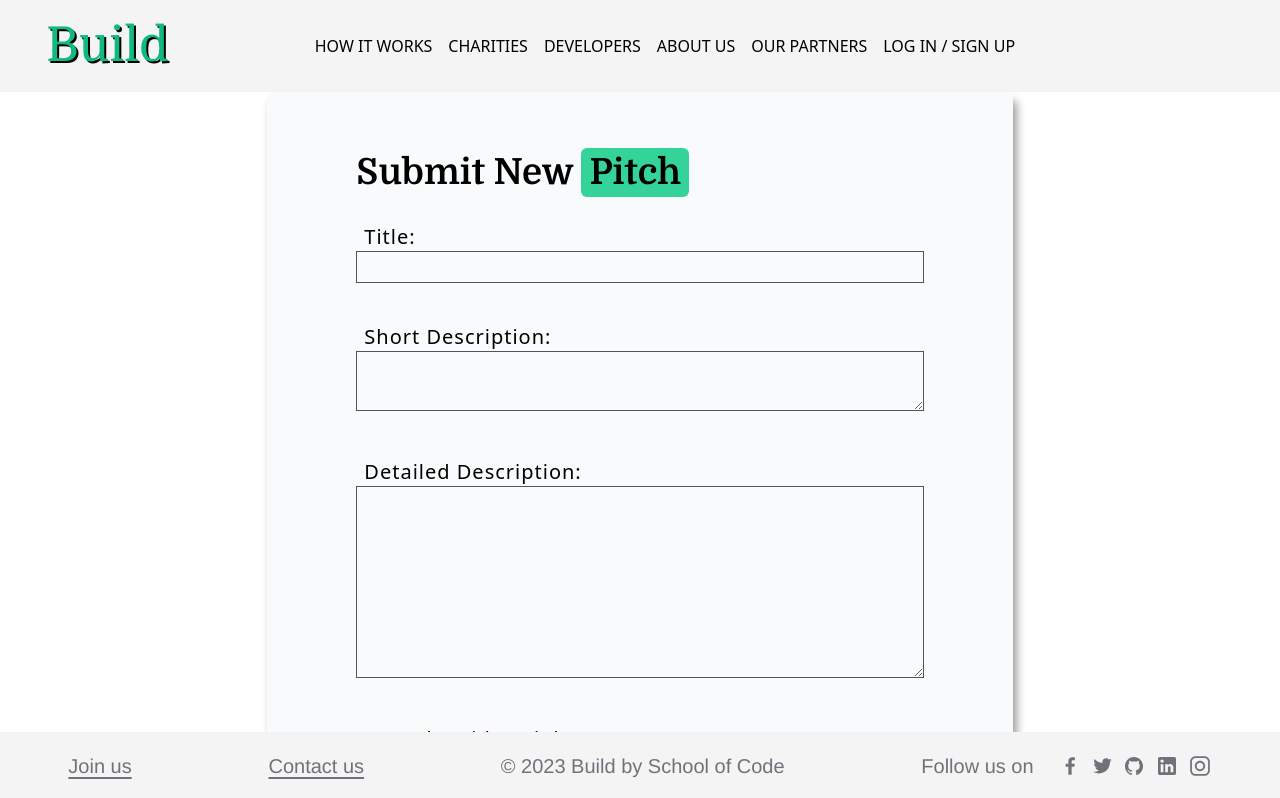
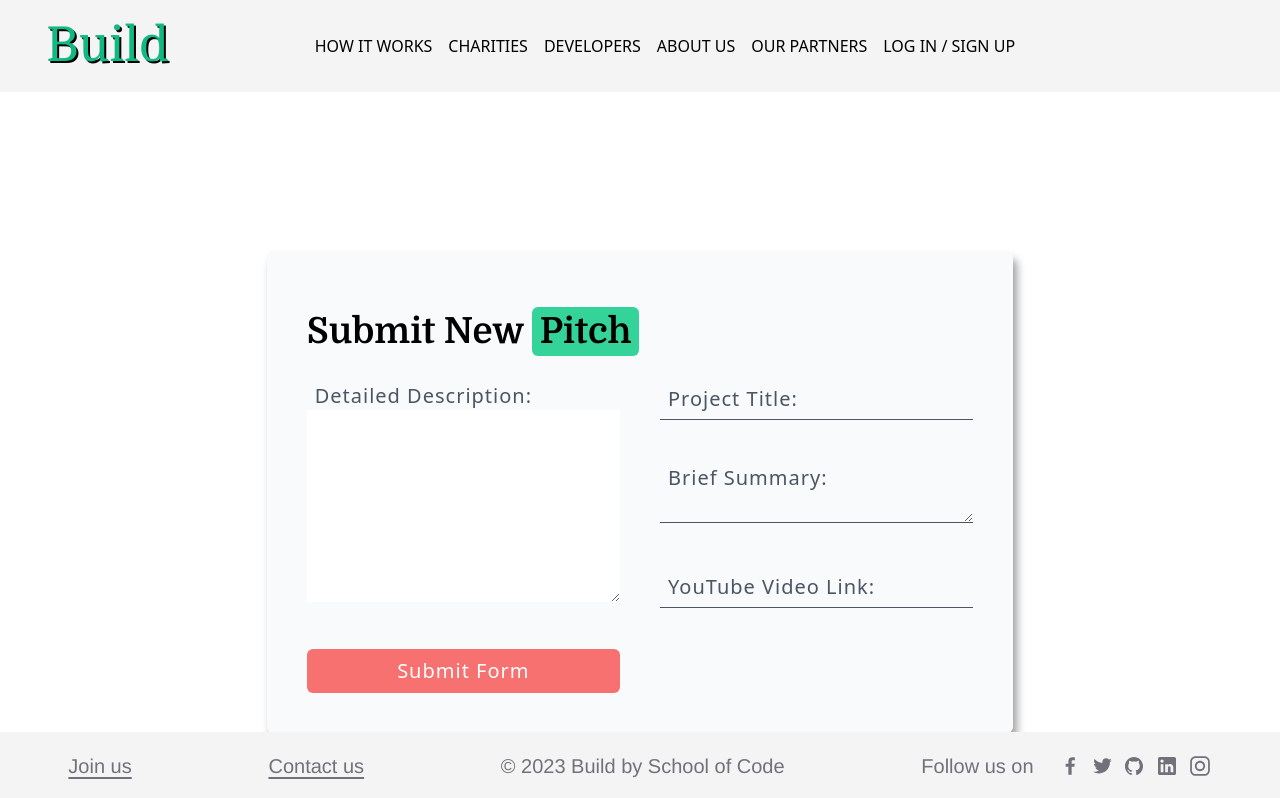
Before and after one commit to SchoolOfCode/Team-Build, a Next.js app: page /charity/dashboard/pitch-form in a window 1280 px wide. Shown: the top 798 px of the page. Built offline with nearby package versions, Linux system fonts and the light colour scheme; no server answers.

Commit message:
pitch form styled but columns need swapping

```diff
--- a/src/components/pitchForm.jsx
+++ b/src/components/pitchForm.jsx
@@ -107,69 +107,59 @@ export default function PitchForm() {
         ) : (
           <div>
           <form
-            className="bg-slate-50 mt-5 tracking-wider flex flex-col w-full lg:grid lg:grid-cols-1 lg:gap-10 gap-5"
+            className="bg-slate-50 mt-5 tracking-wider flex flex-col w-full lg:grid lg:grid-cols-2 lg:gap-10 gap-5"
             method="POST"
             action="https://team-5-final-project-pi.vercel.app/developer/register"
             onSubmit={submitReg}
           >
             {/* div for title */}
             <div>
-              <label className="appearance-none border-gray-600 placeholder:text-gray-600 placeholder:text-xl w-full text-black mr-3 py-1 px-2 leading-tight focus:outline-none">
+              {/* <label className="appearance-none border-gray-600 placeholder:text-gray-600 placeholder:text-xl w-full text-black mr-3 py-1 px-2 leading-tight focus:outline-none">
                 Title:{" "}
-              </label>
+              </label> */}
               <input
                 type="text"
                 name="Project_Title"
                 onChange={handleInput}
                 value={registration.Project_Title}
-                className="appearance-none bg-transparent border border-gray-600 placeholder:text-gray-600 placeholder:text-xl w-full h-8 text-black mr-3 py-1 px-2 leading-tight focus:outline-none"
-                // placeholder="Project Title:"
+                //className= "appearance-none bg-transparent border border-gray-600 placeholder:text-gray-600 placeholder:text-xl w-full h-8 text-black mr-3 py-1 px-2 leading-tight focus:outline-none"
+              className="appearance-none bg-transparent border-b pb-2 border-gray-600 placeholder:text-gray-600 placeholder:text-xl w-full text-black mr-3 py-1 px-2 leading-tight focus:outline-none"
+                 placeholder="Project Title:"
                 required
               />
             </div>
 
             {/* div for Short Description */}
             <div>
-              <label className="appearance-none border-gray-600 placeholder:text-gray-600 placeholder:text-xl w-full text-black mr-3 py-1 px-2 leading-tight focus:outline-none">
+              {/* <label className="appearance-none border-gray-600 placeholder:text-gray-600 placeholder:text-xl w-full text-black mr-3 py-1 px-2 leading-tight focus:outline-none">
                 Short Description:{" "}
-              </label>
+              </label> */}
               <textarea
                 type="text"
                 name="Short_Descr"
                 onChange={handleInput}
                 value={registration.Short_Descr}
-                // className="appearance-none bg-transparent border-b pb-2 border-gray-600 placeholder:text-gray-600 placeholder:text-xl w-full text-black mr-3 py-1 px-2 leading-tight focus:outline-none"
-                className="appearance-none bg-transparent border border-gray-600 placeholder:text-gray-600 placeholder:text-xl w-full h-35 text-black mr-3 py-1 px-2 leading-tight focus:outline-none"
-                // placeholder="Brief Summary:"
+                className="appearance-none bg-transparent border-b pb-2 border-gray-600 placeholder:text-gray-600 placeholder:text-xl w-full text-black mr-3 py-1 px-2 leading-tight focus:outline-none"
+                // className="appearance-none bg-transparent border border-gray-600 placeholder:text-gray-600 placeholder:text-xl w-full h-35 text-black mr-3 py-1 px-2 leading-tight focus:outline-none"
+                 placeholder="Brief Summary:"
                 required
               />
             </div>
 
-            {/* div for Long Description */}
-            <div>
-              <label className="appearance-none border-gray-600 placeholder:text-gray-600 placeholder:text-xl w-full text-black mr-3 py-1 px-2 leading-tight focus:outline-none">
-                Detailed Description:
-              </label>
-              <textarea
-                type="VARCHAR"
-                name="Long_Descr"
-                onChange={handleInput}
-                value={registration.Long_Descr}
-                className="appearance-none bg-transparent border border-gray-600 placeholder:text-gray-600 placeholder:text-xl w-full h-48 text-black mr-3 py-1 px-2 leading-tight focus:outline-none"
-                required
-              ></textarea>
-            </div>
+
 
             {/* div for Video link */}
             <div>
-              <label className="appearance-none border-gray-600 placeholder:text-gray-600 placeholder:text-xl w-full text-black mr-3 py-1 px-2 leading-tight focus:outline-none">
+              {/* <label className="appearance-none border-gray-600 placeholder:text-gray-600 placeholder:text-xl w-full text-black mr-3 py-1 px-2 leading-tight focus:outline-none">
                 YouTube Video Link:{" "}
-              </label>
+              </label> */}
               <input
                 name="Video_Link"
                 onChange={handleInput}
                 value={registration.Video_Link}
-                className="appearance-none bg-transparent border border-gray-600 placeholder:text-gray-600 placeholder:text-xl w-full h-8 text-black mr-3 py-1 px-2 leading-tight focus:outline-none"
+                //className="appearance-none bg-transparent border border-gray-600 placeholder:text-gray-600 placeholder:text-xl w-full h-8 text-black mr-3 py-1 px-2 leading-tight focus:outline-none"
+                className="appearance-none bg-transparent border-b pb-2 border-gray-600 placeholder:text-gray-600 placeholder:text-xl w-full text-gray-600 mr-3 py-1 px-2 leading-tight focus:outline-none"
+                placeholder="YouTube Video Link:"
               />
             </div>
 
@@ -196,6 +186,21 @@ export default function PitchForm() {
             </button>
             </div>
 
+             {/* div for Long Description */}
+             <div className="lg:row-start-1 lg:row-end-4 ">
+              <label className="appearance-none border-gray-600 placeholder:text-xl w-full text-gray-600 mr-3 py-1 px-2 leading-tight focus:outline-none">
+                Detailed Description:
+              </label>
+              <textarea
+                type="VARCHAR"
+                name="Long_Descr"
+                onChange={handleInput}
+                value={registration.Long_Descr}
+                className="appearance-none bg-grey-200 border-gray-600 placeholder:text-gray-600 placeholder:text-xl w-full h-48 text-black mr-3 py-1 px-2 leading-tight focus:outline-none"
+                required
+              ></textarea>
+            </div>
+
             {!isValid && (
               <div className="text-red-500">
                 Please fill in all required fields.
```
